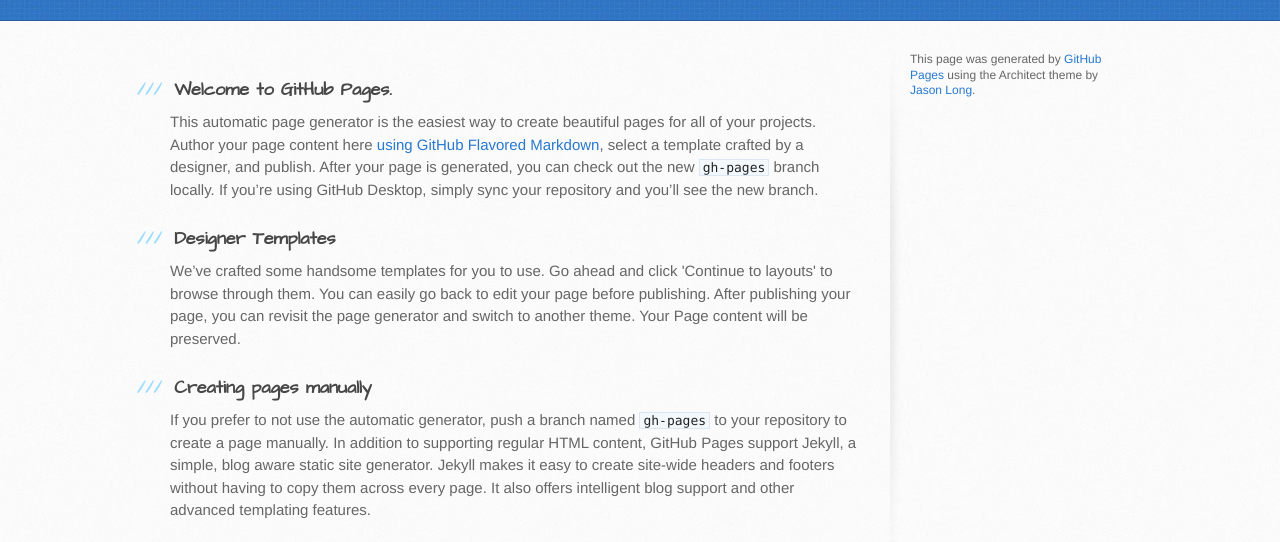
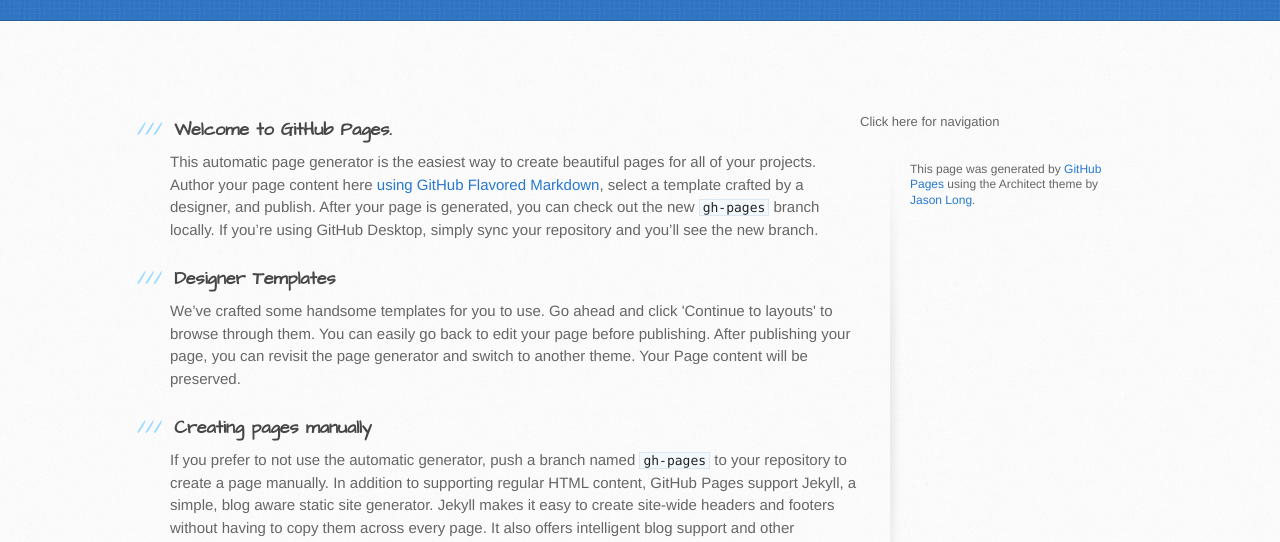
Before and after one commit to MIHelper/madiZhanbyrtayev.github.io, a plain HTML site: page index.html in a window 1280 px wide. Shown: the part 252-794 px from the top of the page. Drawn offline with Linux system fonts and the light colour scheme.

Commit message:
Update index.html

```diff
--- a/index.html
+++ b/index.html
@@ -53,7 +53,7 @@
 
 <p>Having trouble with Pages? Check out our <a href="https://help.github.com/pages">documentation</a> or <a href="https://github.com/contact">contact support</a> and we’ll help you sort it out.</p>
         </section>
-
+        <footer id=""><a href="./new.html">Click here for navigation</a></footer>
         <aside id="sidebar">
 
 
```
